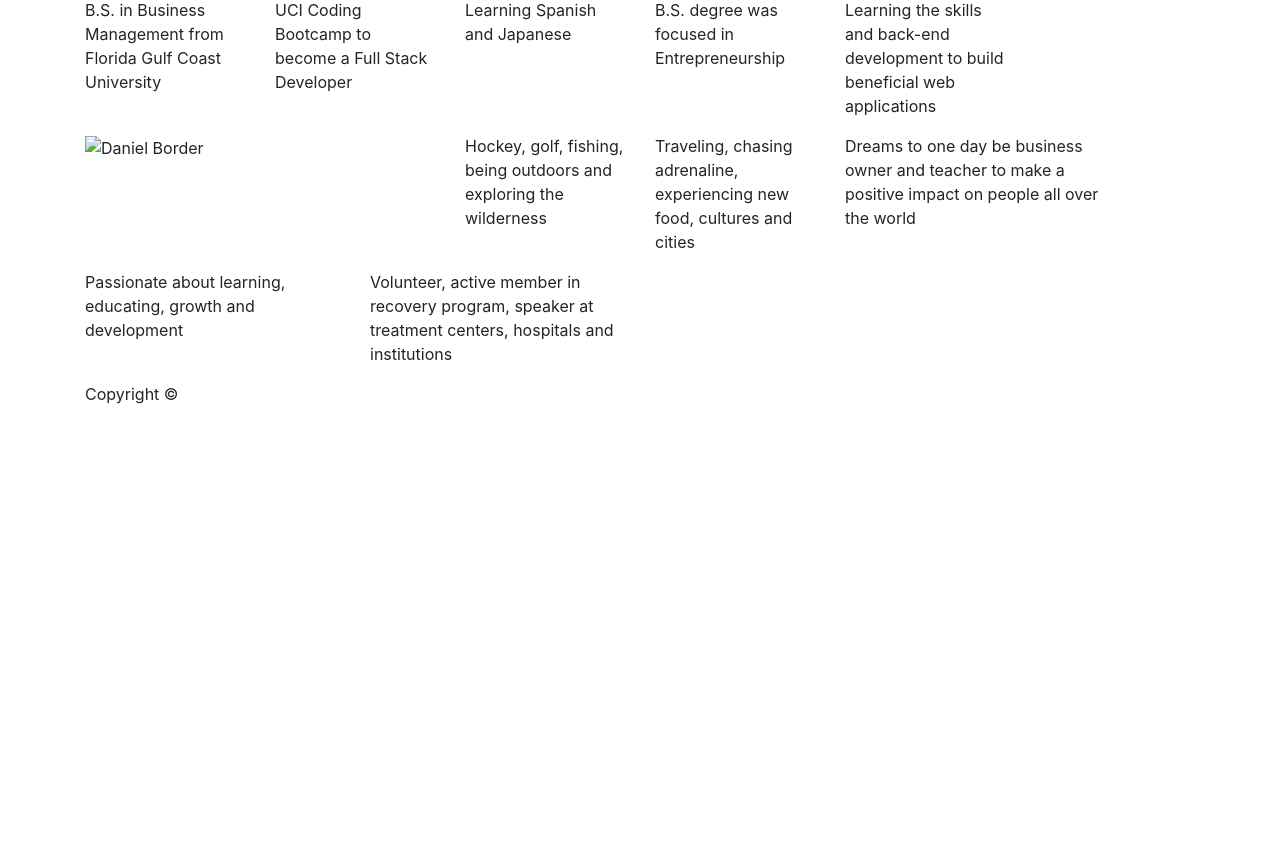
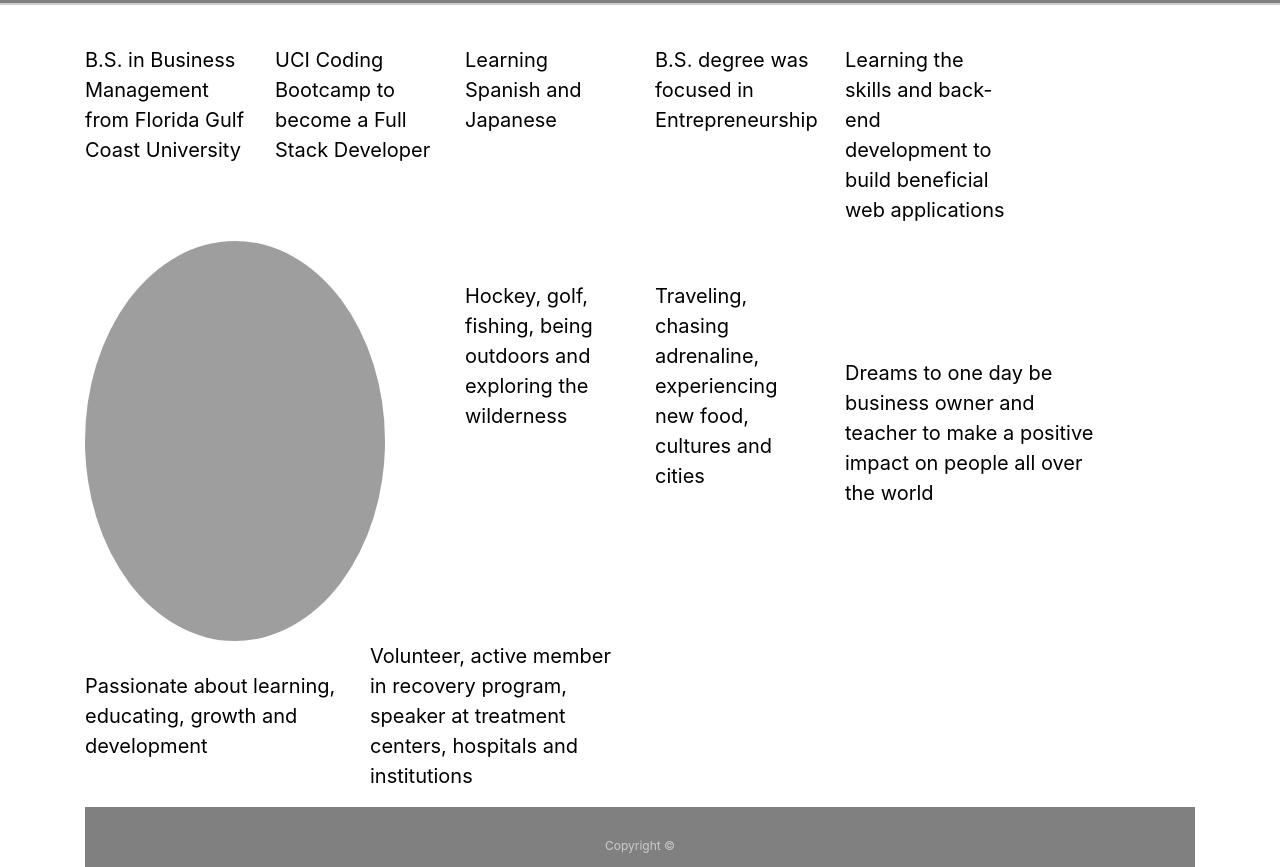
Before and after one commit to DanielBorder/Responsive-Portfolio, a plain HTML site: page index.html in a window 1280 px wide. Shown: the part 58-925 px from the top of the page. Before the commit the page ends 800 px from the top, so only its background shows below. Drawn offline with nearby package versions, Linux system fonts and the light colour scheme; the site is published under a folder, as on GitHub Pages, so addresses that start at the root find nothing; a web font is replaced by a local one.

Commit message:
with pic

```diff
--- a/index.html
+++ b/index.html
@@ -4,8 +4,8 @@
 <head>
 	<meta charset="UTF-8">
 	<title>DB</title>
-	<link rel="stylesheet" type="text/css" href="/assets/style.css">
-	<link rel="stylesheet" type="text/css" href="/assets/reset.css">
+	<link rel="stylesheet" type="text/css" href="./assets/style.css">
+	<link rel="stylesheet" type="text/css" href="./assets/reset.css">
 	<link href="https://fonts.googleapis.com/icon?family=Material+Icons" rel="stylesheet">
 	<link href="https://fonts.googleapis.com/css?family=Junge" rel="stylesheet">
 	<link href="https://fonts.googleapis.com/css?family=Arsenal" rel="stylesheet">
@@ -99,7 +99,7 @@
 		<!-- Row 2 -->
 		<div class="row justify-content-space-around">
 			<div class="col-sm-4">
-				<img src="/assets/IMG_5268.jpg" class="image" alt="Daniel Border">
+				<img src="./assets/IMG_5268.jpg" class="image" alt="Daniel Border">
 			</div>
 			<div class="col-sm-2">
 				<p>Hockey, golf, fishing, being outdoors and exploring the wilderness</p>
```
